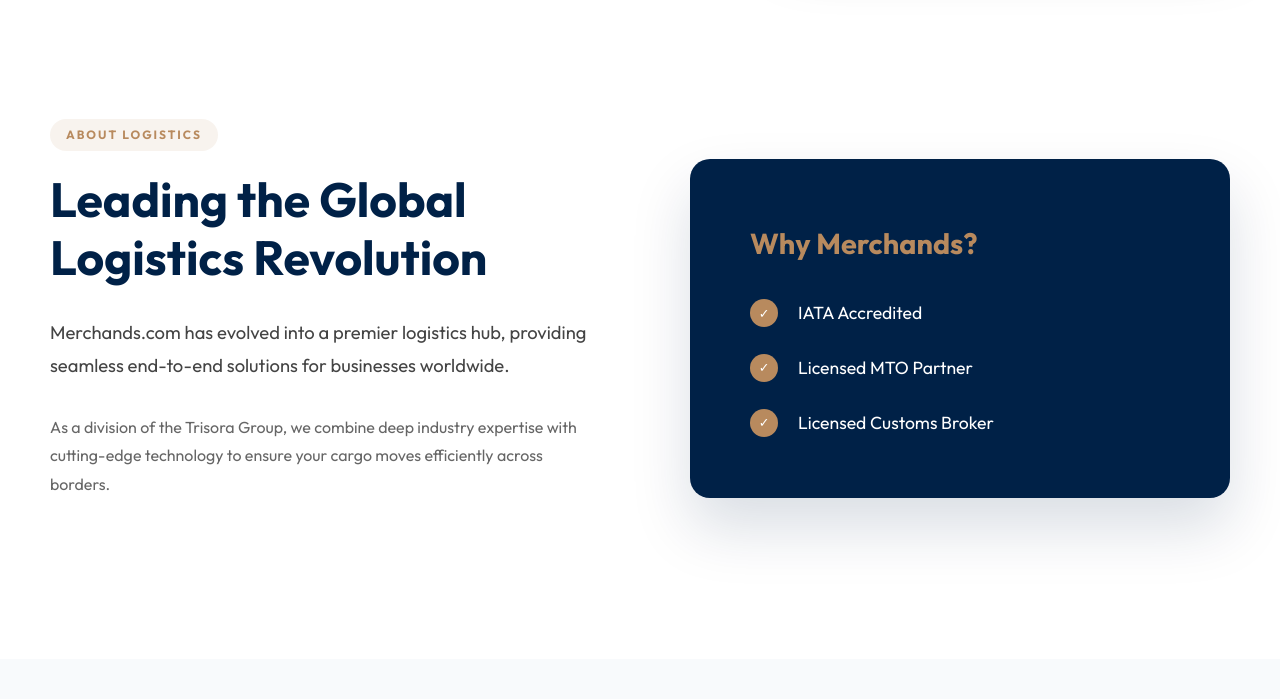
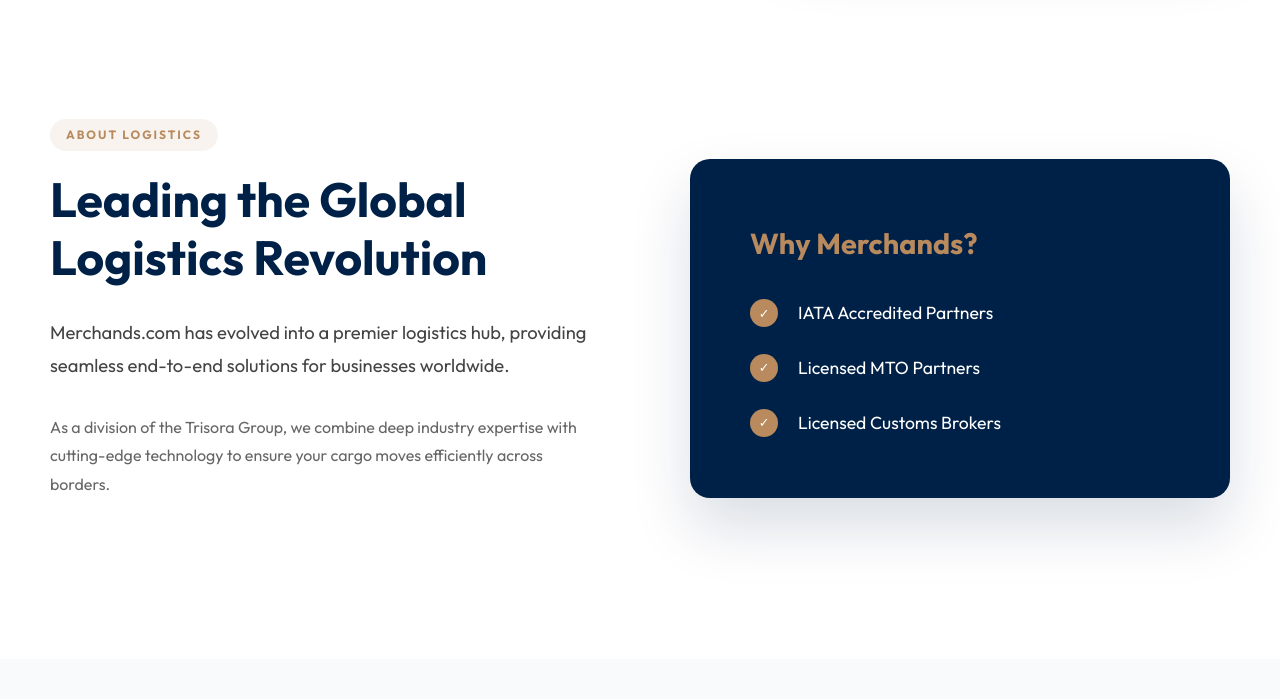
Before and after one commit to harigopinathnair/merchands, a PHP site: page /logistics/ in a window 1280 px wide. Shown: the part 883-1582 px from the top of the page. Run offline with PHP 8.4, Linux system fonts and the light colour scheme.

Commit message:
Update copy to clarify aggregator role and partner accreditations

```diff
--- a/index.php
+++ b/index.php
@@ -85,7 +85,7 @@ include 'includes/header.php';
                 <a href="logistics/" style="background: rgba(255,255,255,0.02); border: 1px solid rgba(255,255,255,0.08); padding: 50px; border-radius: 16px; transition: var(--transition); text-decoration: none; color: inherit; display: block;">
                     <div style="font-size: 3rem; margin-bottom: 25px; color: var(--gold);">🚚</div>
                     <h3 style="font-size: 1.6rem; margin-bottom: 15px; color: white;">Global Logistics</h3>
-                    <p style="color: var(--slate); font-size: 1rem; line-height: 1.7; margin-bottom: 25px;">Comprehensive sea, air, and land freight solutions. IATA & MTO certified handling for critical cargo.</p>
+                    <p style="color: var(--slate); font-size: 1rem; line-height: 1.7; margin-bottom: 25px;">Comprehensive sea, air, and land freight solutions. Handling through IATA & MTO certified partners for critical cargo.</p>
                     <span style="color: var(--gold); font-weight: 700; text-transform: uppercase; font-size: 0.85rem; letter-spacing: 1px;">Access Portal &rarr;</span>
                 </a>
 
--- a/logistics/index.php
+++ b/logistics/index.php
@@ -11,7 +11,7 @@ include '../includes/header.php';
                 <div class="hero-content">
                     <span class="section-tag">Logistics Hub</span>
                     <h1 class="hero-title">Global Freight Solutions with Precision</h1>
-                    <p style="font-size: 1.2rem; color: var(--slate); margin-bottom: 45px; max-width: 650px;">IATA accredited and Govt. licensed MTO partner. Handling critical cargo globally with precision and a commitment to reliability.</p>
+                    <p style="font-size: 1.2rem; color: var(--slate); margin-bottom: 45px; max-width: 650px;">Connecting you with IATA accredited and Govt. licensed MTO partners. Handling critical cargo globally with precision through our vetted network.</p>
                     <div style="display: flex; gap: 20px;">
                         <a href="#services" class="btn">Our Services</a>
                         <a href="https://wa.me/919944635089" class="btn" style="background: #25D366; color: white; border: none;">WhatsApp Us</a>
@@ -68,9 +68,9 @@ include '../includes/header.php';
                 <div style="background: var(--navy); padding: 60px; border-radius: 20px; color: white; box-shadow: 0 30px 60px rgba(0, 33, 71, 0.15);">
                     <h3 style="color: var(--gold); margin-bottom: 30px; font-size: 1.8rem; font-weight: 700;">Why Merchands?</h3>
                     <ul style="list-style: none;">
-                        <li style="margin-bottom: 25px; display: flex; gap: 20px; font-size: 1.1rem; align-items: center;"><span style="background: var(--gold); color: white; width: 28px; height: 28px; display: flex; align-items: center; justify-content: center; border-radius: 50%; font-size: 0.8rem;">✓</span> IATA Accredited</li>
-                        <li style="margin-bottom: 25px; display: flex; gap: 20px; font-size: 1.1rem; align-items: center;"><span style="background: var(--gold); color: white; width: 28px; height: 28px; display: flex; align-items: center; justify-content: center; border-radius: 50%; font-size: 0.8rem;">✓</span> Licensed MTO Partner</li>
-                        <li style="margin-bottom: 0; display: flex; gap: 20px; font-size: 1.1rem; align-items: center;"><span style="background: var(--gold); color: white; width: 28px; height: 28px; display: flex; align-items: center; justify-content: center; border-radius: 50%; font-size: 0.8rem;">✓</span> Licensed Customs Broker</li>
+                        <li style="margin-bottom: 25px; display: flex; gap: 20px; font-size: 1.1rem; align-items: center;"><span style="background: var(--gold); color: white; width: 28px; height: 28px; display: flex; align-items: center; justify-content: center; border-radius: 50%; font-size: 0.8rem;">✓</span> IATA Accredited Partners</li>
+                        <li style="margin-bottom: 25px; display: flex; gap: 20px; font-size: 1.1rem; align-items: center;"><span style="background: var(--gold); color: white; width: 28px; height: 28px; display: flex; align-items: center; justify-content: center; border-radius: 50%; font-size: 0.8rem;">✓</span> Licensed MTO Partners</li>
+                        <li style="margin-bottom: 0; display: flex; gap: 20px; font-size: 1.1rem; align-items: center;"><span style="background: var(--gold); color: white; width: 28px; height: 28px; display: flex; align-items: center; justify-content: center; border-radius: 50%; font-size: 0.8rem;">✓</span> Licensed Customs Brokers</li>
                     </ul>
                 </div>
             </div>
```
